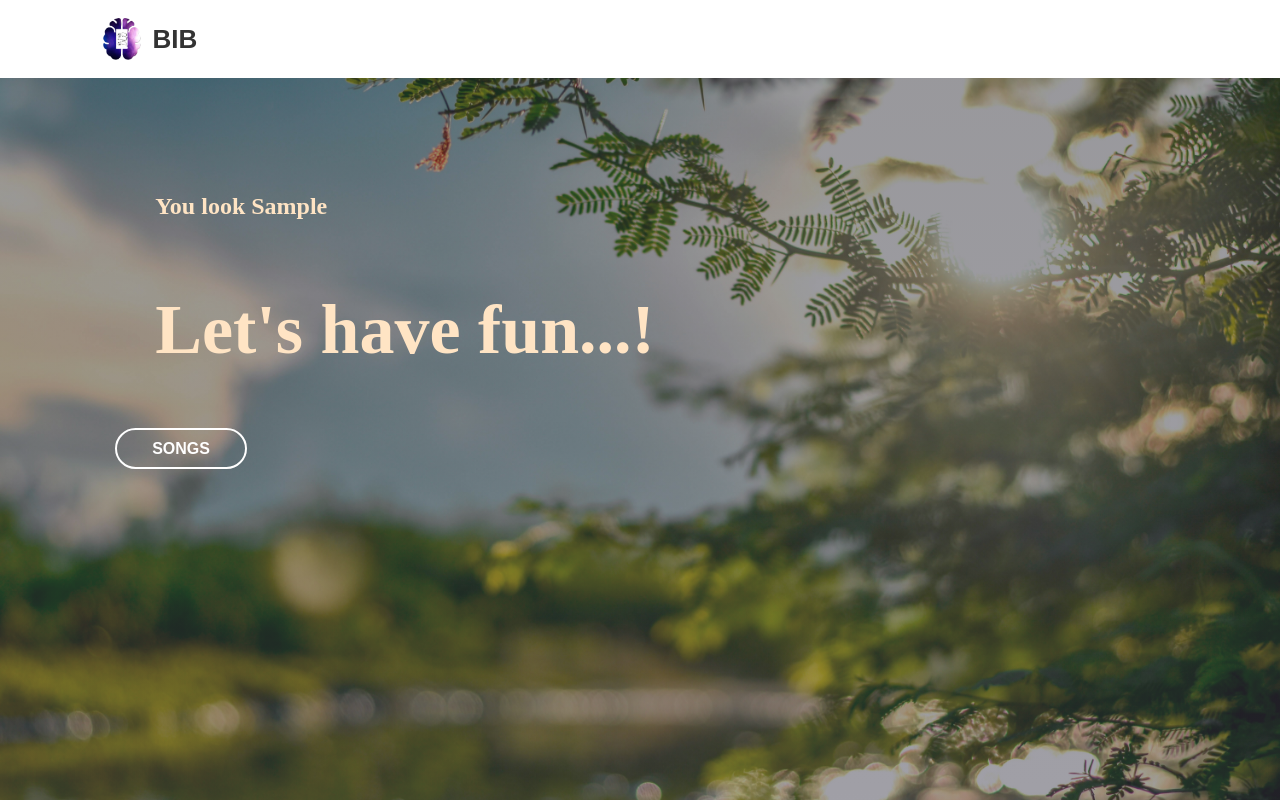
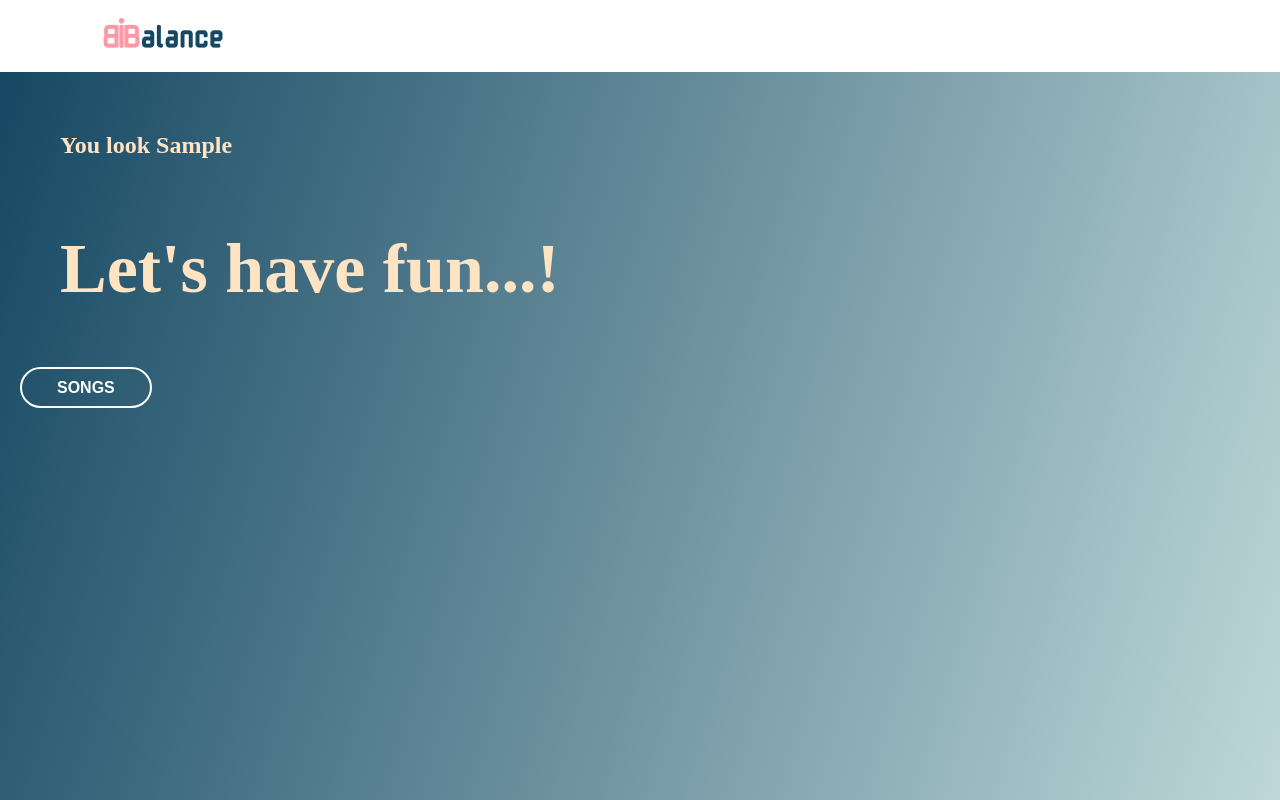
Before and after one commit to Mansour-Elashry/Gradution-project-web-, a Flask app: template templates/buttons.html in a window 1280 px wide. Run offline with Flask 3, Linux system fonts and the light colour scheme; the template is opened without the code that fills it: most values are stand-ins (such as "Sample title", 1, 10 or a date in 2020).

Commit message:
change style

```diff
--- a/static/button_style.css
+++ b/static/button_style.css
@@ -138,3 +138,104 @@ p.slide-left{
 .links.slide-left{
     animation-delay: 2s;
 }
+.content{
+    background: linear-gradient(107deg, #164863 0%, #BED8D9 100%);
+    height: calc(100vh - 70px);
+    display: flex;
+    justify-content: space-between;
+    align-items: center;
+    padding: 20px;
+}
+.header{
+    width: 100%;
+    height: 100vh;
+    background-position: center;
+    background-size: cover;
+    overflow-x: hidden;
+}
+
+nav {
+    width: 100%;
+    display: flex;
+    justify-content: space-between;
+    padding: 18px 8%;
+    transition: background 1s;
+    background-color: rgba(217, 217, 217, 1);
+    color: white;
+}
+nav .logo{
+    display: flex;
+    align-items: center;
+    font-size: 26px;
+    font-weight: 600;
+    color: #FFF;
+}
+
+nav .logo img{
+    margin-right: 10px;
+
+}
+
+nav ul li{
+    display: inline-block;
+    list-style: none;
+    margin: 10px 20px;
+
+}
+
+nav ul li a{
+    text-decoration: none;
+    color: #FFF;
+    font-weight: 800;
+}
+nav:hover{
+    background: #fff;
+}
+
+nav:hover .logo{
+    color: #333;
+}
+
+nav:hover ul li a{
+    color: #333;
+}
+
+.content{
+    color: #FFF;
+
+
+}
+
+.content h1{
+    font-size: 120PX;
+    font-weight: 600;
+    line-height: 140px;
+}
+
+.content p{
+    max-width: 500px;
+    line-height: 28px;
+    opacity: 0;
+}
+
+.links{
+    margin-top: 30px;
+    opacity: 0;
+}
+.links a {
+    color: #FFF;
+    display: inline-block;
+    text-decoration: none;
+    width: 216px;
+    height: 54.195px;
+    border-radius: 37.756px;
+    background: #164863;
+    color: #FFF;
+    font-size: 24.585px;
+    font-weight: 600;
+    text-align: center;
+    border: none;
+    display: flex;
+    justify-content: center;
+    align-items: center;
+}
--- a/templates/buttons.html
+++ b/templates/buttons.html
@@ -5,14 +5,13 @@
     <meta http-equiv="X-UA-Compatible" content="IE=edge">
     <meta name="viewport" content="width=device-width, initial-scale=1.0">
     <title>Music Recommendation System</title>
-    <link rel="stylesheet" href="/static/button_style.css">
+    <link rel="stylesheet" href="./static/button_style.css">
 </head>
 <body>
     <div class="header">
         <nav>
             <div class="logo">
-                <img src="./static/img2.png" alt="">
-                <span>BIB</span>
+                <img src="./static/Logo.png" alt="">
             </div>
         </nav>
 
--- a/templates/static/button_style.css
+++ b/templates/static/button_style.css
@@ -7,7 +7,6 @@
 .header{
     width: 100%;
     height: 100vh;
-    background-image: linear-gradient(rgba(50, 49, 56, 0.5),rgba(66, 64, 78, 0.5)),url(../static/img14.jpg);
     background-position: center;
     background-size: cover;
     overflow-x: hidden;
@@ -30,7 +29,6 @@ nav .logo{
 }
 
 nav .logo img{
-    width: 40px;
     margin-right: 10px;
 
 }
@@ -59,8 +57,6 @@ nav:hover ul li a{
     color: #333;
 }
 .content{
-    margin-top: 9%;
-    margin-left: 9%;
     color: #FFF;
 
 
@@ -138,3 +134,101 @@ p.slide-left{
 .links.slide-left{
     animation-delay: 2s;
 }
+.content{
+    background: linear-gradient(107deg, #164863 0%, #BED8D9 100%);
+    height: calc(100vh - 70px);
+    padding: 20px;
+}
+.header{
+    width: 100%;
+    height: 100vh;
+    background-position: center;
+    background-size: cover;
+    overflow-x: hidden;
+}
+
+nav {
+    width: 100%;
+    display: flex;
+    justify-content: space-between;
+    padding: 18px 8%;
+    transition: background 1s;
+    background-color: rgba(217, 217, 217, 1);
+    color: white;
+}
+nav .logo{
+    display: flex;
+    align-items: center;
+    font-size: 26px;
+    font-weight: 600;
+    color: #FFF;
+}
+
+nav .logo img{
+    margin-right: 10px;
+
+}
+
+nav ul li{
+    display: inline-block;
+    list-style: none;
+    margin: 10px 20px;
+
+}
+
+nav ul li a{
+    text-decoration: none;
+    color: #FFF;
+    font-weight: 800;
+}
+nav:hover{
+    background: #fff;
+}
+
+nav:hover .logo{
+    color: #333;
+}
+
+nav:hover ul li a{
+    color: #333;
+}
+
+.content{
+    color: #FFF;
+
+
+}
+
+.content h1{
+    font-size: 120PX;
+    font-weight: 600;
+    line-height: 140px;
+}
+
+.content p{
+    max-width: 500px;
+    line-height: 28px;
+    opacity: 0;
+}
+
+.links{
+    margin-top: 30px;
+    opacity: 0;
+}
+.links a {
+    color: #FFF;
+    display: inline-block;
+    text-decoration: none;
+    width: 216px;
+    height: 54.195px;
+    border-radius: 37.756px;
+    background: #164863;
+    color: #FFF;
+    font-size: 24.585px;
+    font-weight: 600;
+    text-align: center;
+    border: none;
+    display: flex;
+    justify-content: center;
+    align-items: center;
+}
```
Also changed, not shown: static/Logo.png (added), static/thinking.png (added).
